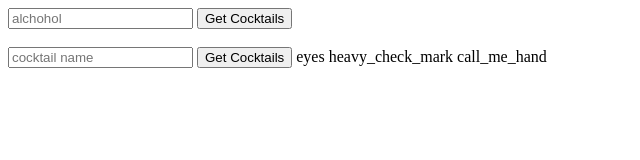
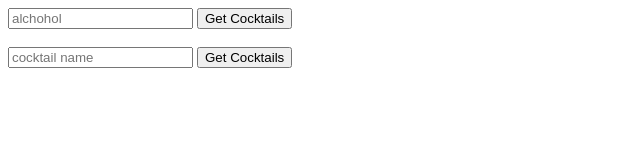
Before and after one commit to joonjung239/Cocktail-Database, a plain HTML site: page Index.html in a window 1280 px wide. Shown: the whole page, without its empty margins (0-640 px from the left). Drawn offline with Linux system fonts and the light colour scheme.

Commit message:
took out Emoji

```diff
--- a/Index.html
+++ b/Index.html
@@ -11,6 +11,3 @@
       <script src="script.js"></script>
     </body>
 </html>
-eyes
-heavy_check_mark
-call_me_hand
```
